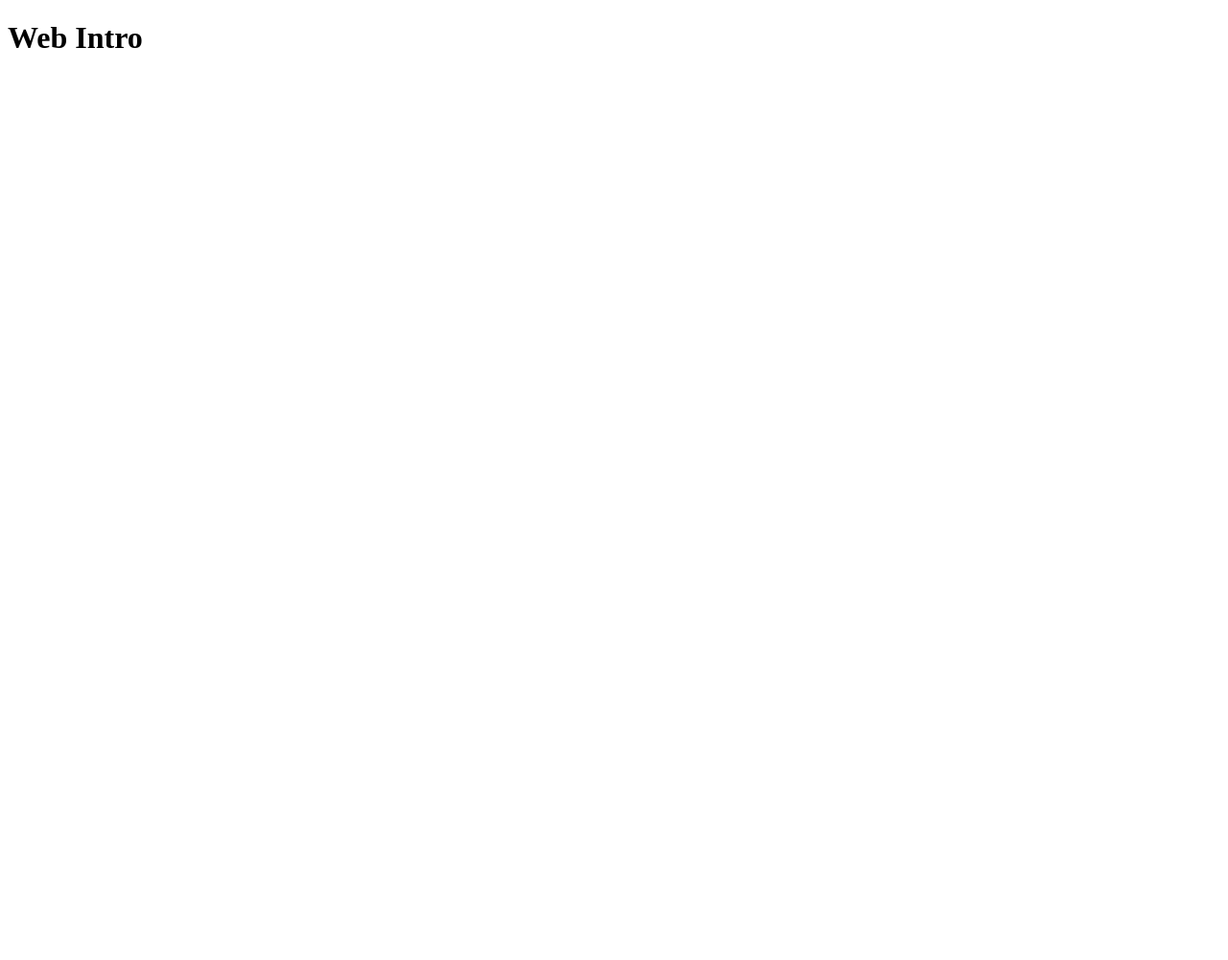
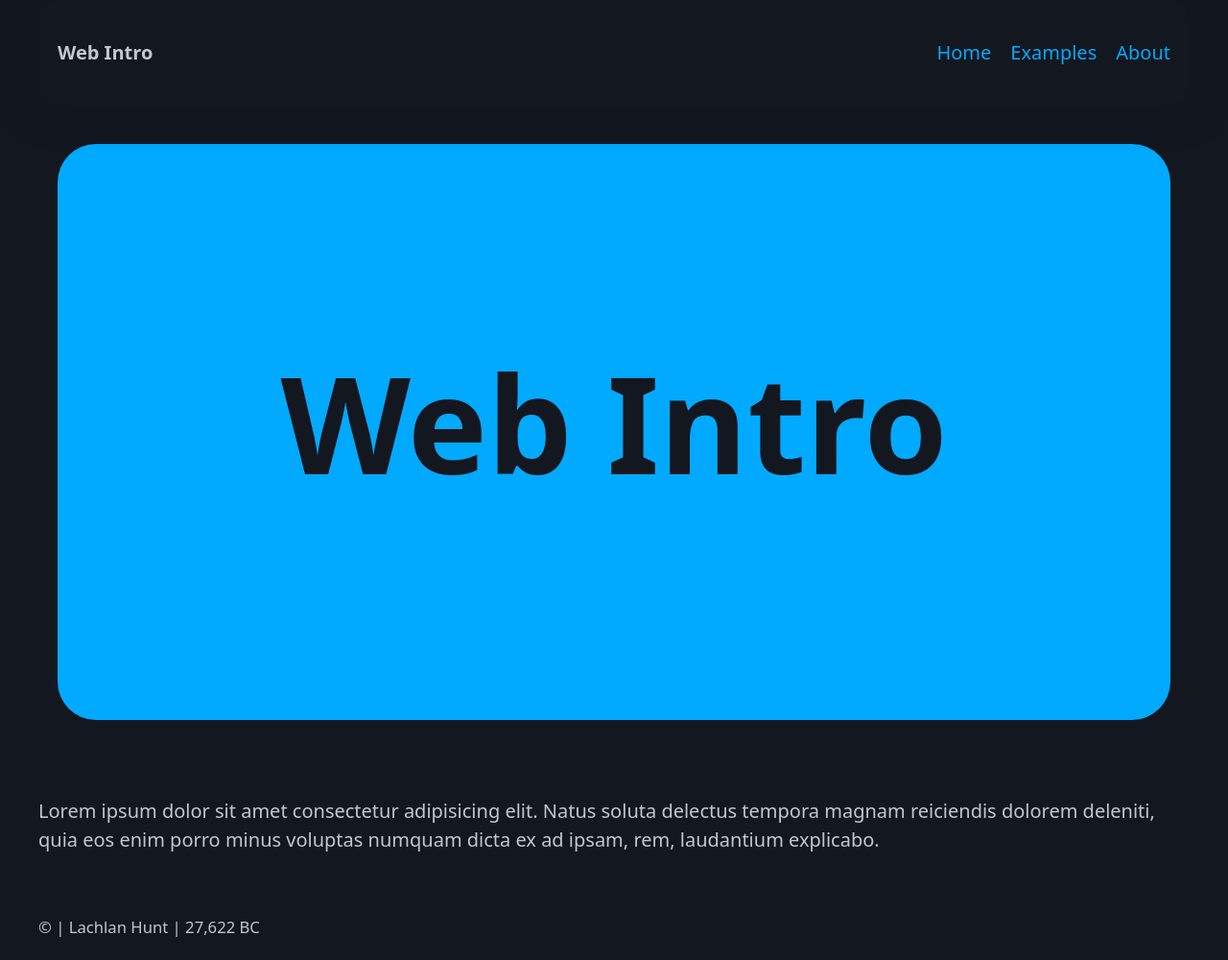
Before and after one commit to waimea-ldhunt/200DTD-web-intro, a plain HTML site: page index.html in a window 1280 px wide. Shown: the whole page at 96% size. Before the commit the page ends 800 px from the top, so only its background shows below. Drawn offline with nearby package versions, Linux system fonts and the light colour scheme.

Commit message:
Added stylesheets and about page

```diff
--- /dev/null
+++ b/css/styles.css
@@ -0,0 +1,47 @@
+
+section#hero {
+    min-height: 30rem;
+    background-color: var(--pico-primary);
+    display: flex;
+    justify-content: center;
+    align-items: center;
+    border-radius: 2rem;
+    margin: 1rem;
+    margin-bottom: 4rem;
+}
+
+section#hero h1{
+    font-size: 7rem;
+    color: var(--pico-background-color);
+}
+
+/* Target Main Header Only */
+body > header {
+    position: sticky;
+    top: 0;
+    background-color: var(--pico-background-color);
+    border-radius: 1rem;
+    padding: 1rem;
+    box-shadow: 0 0 2rem var(--pico-background-color);
+}
+
+a:hover {
+    text-decoration: none;
+}
+section#likes {
+    border: ridge;
+    border-width: 0.4rem;
+    border-color: var(--pico-primary);
+    padding: 1rem;
+    border-radius: 1rem;
+}
+section#likes div{
+    display: flex;
+    gap: 1rem;
+    flex-wrap: wrap;
+
+}
+section#likes article{
+    flex: 1;
+    min-width: 15rem;
+}
--- a/index.html
+++ b/index.html
@@ -1,11 +1,46 @@
 <!DOCTYPE html>
-<html lang="en">
+<html lang="en" data-theme="dark">
+
 <head>
+
     <meta charset="UTF-8">
     <meta name="viewport" content="width=device-width, initial-scale=1.0">
+    <link rel="stylesheet" href="https://cdn.jsdelivr.net/npm/@picocss/pico@2/css/pico.classless.min.css">
+    <link rel="stylesheet" href="css/styles.css">
+
     <title>Web Intro</title>
+
 </head>
+
 <body>
-    <h1>Web Intro</h1>
+
+    <header>
+        <nav>
+            <ul>
+                <li><strong>Web Intro</strong></li>
+            </ul>
+
+            <ul>
+                <li><a href="index.html">Home</a></li>
+                <li><a href="examples.html">Examples</a></li>
+                <li><a href="about.html">About</a></li>
+            </ul>
+        </nav>
+    </header>
+
+    <main>
+        <section id="hero">
+            <h1>Web Intro</h1>
+        </section>
+
+        <section>
+            <p>Lorem ipsum dolor sit amet consectetur adipisicing elit. Natus soluta delectus tempora magnam reiciendis dolorem deleniti, quia eos enim porro minus voluptas numquam dicta ex ad ipsam, rem, laudantium explicabo.</p>
+        </section>
+
+    </main>
+
+    <footer>
+        <small>&copy; | Lachlan Hunt | 27,622 BC</small>
+    </footer>
 </body>
 </html>
```
Also changed, not shown: about.html (added, +60 -0 lines).
